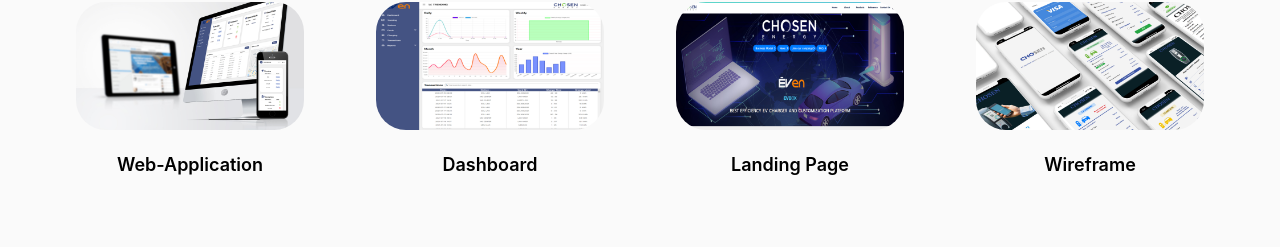
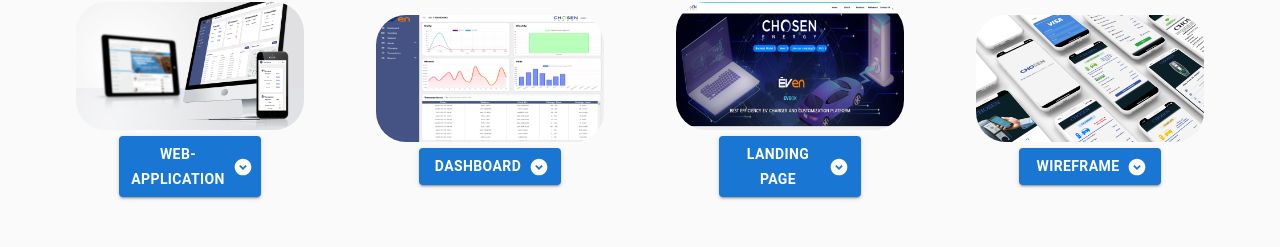
Before and after one commit to AoffyVis/My-Resume, a React (Create React App) app: page / in a window 1280 px wide. Shown: the part 2148-2395 px from the top of the page. Built offline with nearby package versions, Linux system fonts and the light colour scheme.

Commit message:
Update project section on 15/03/2022

```diff
--- a/src/Myproject/MyProject.css
+++ b/src/Myproject/MyProject.css
@@ -1,5 +1,6 @@
 :root {
 	--main-color: #00c4e6;
+    --blue: #3d3c77;
 }
 
 .projectContainer {
@@ -45,7 +46,13 @@
     transform-origin: center center;
  }
 
- .project p{
-    font-size: calc(10px + 1vmin);
-    font-weight: 600;
+ button {
+     width: 50%;
+     height: auto;
+     margin: 0 auto;
  }
+
+ button span {
+     font-size: calc(10px+1vmin);
+     font-weight: 600;
+ }
--- a/src/Myproject/MyProject.js
+++ b/src/Myproject/MyProject.js
@@ -1,4 +1,6 @@
 import './MyProject.css';
+import Button from '@mui/material/Button';
+import ExpandCircleDownIcon from '@mui/icons-material/ExpandCircleDown';
 
 function MyProject() {
   return (
@@ -28,20 +30,28 @@ function MyProject() {
         <div className="gridProject">
             <div className="project">
                 <img src="/Web-Application/custom-app-dev1.png" alt="WebApp"/>
-                <p>Web-Application</p>
+                <Button variant="contained" endIcon={<ExpandCircleDownIcon />}>
+                    <span>Web-Application</span>
+                </Button>
             </div>
             <div className="project">
                 <img
                     src="/Dashboard/chartResize.png" alt="Dashboard"/>
-                <p>Dashboard</p>
+                <Button variant="contained" endIcon={<ExpandCircleDownIcon />}>
+                    <span>Dashboard</span>
+                </Button>
             </div>
             <div className="project">
                 <img src="/LandingPage/ChosenEnergy.png" alt="LandingPage"/>
-                <p>Landing Page</p>
+                <Button variant="contained" endIcon={<ExpandCircleDownIcon />}>
+                    <span>Landing Page</span>
+                </Button>
             </div>
             <div className="project">
                 <img src="/wireframe/webApp.png" alt="Wireframe"/>
-                <p>Wireframe</p>
+                <Button variant="contained" endIcon={<ExpandCircleDownIcon />}>
+                    <span>Wireframe</span>
+                </Button>
             </div>
         </div>
     </div>
```
